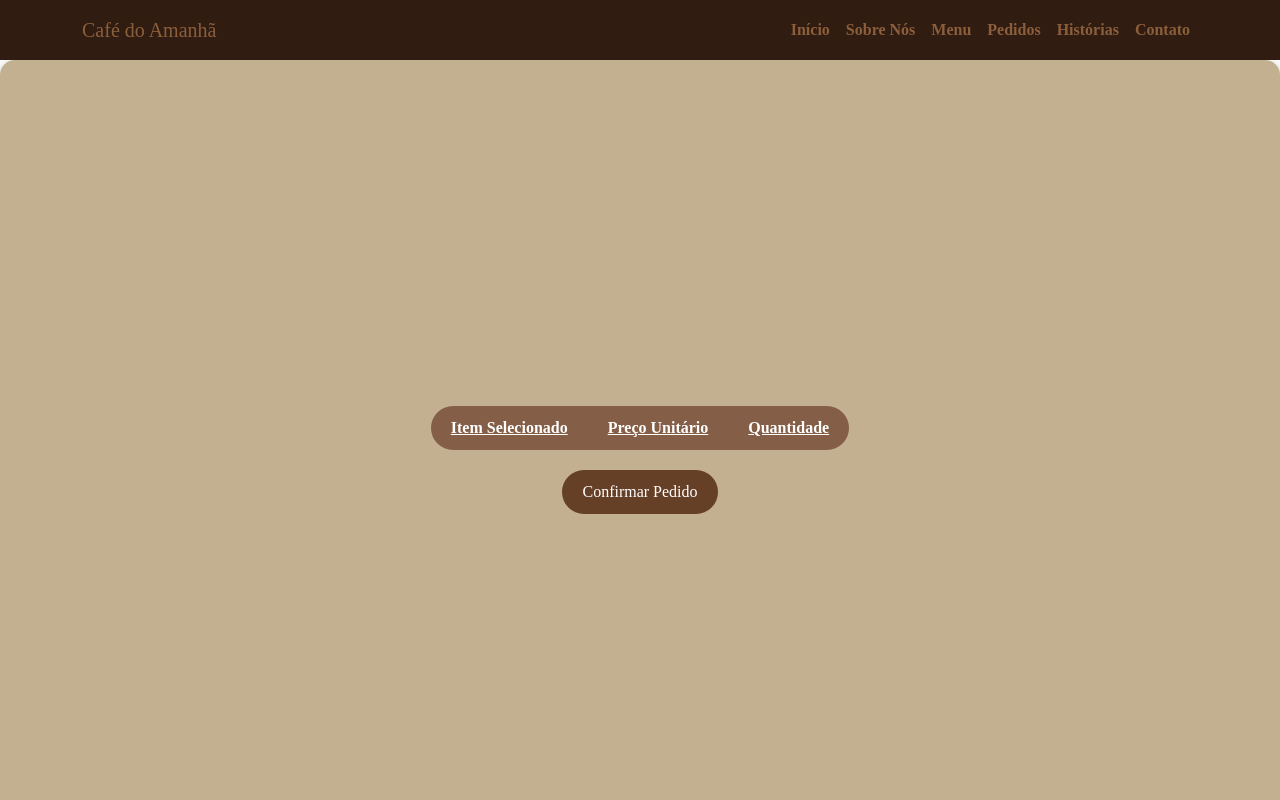
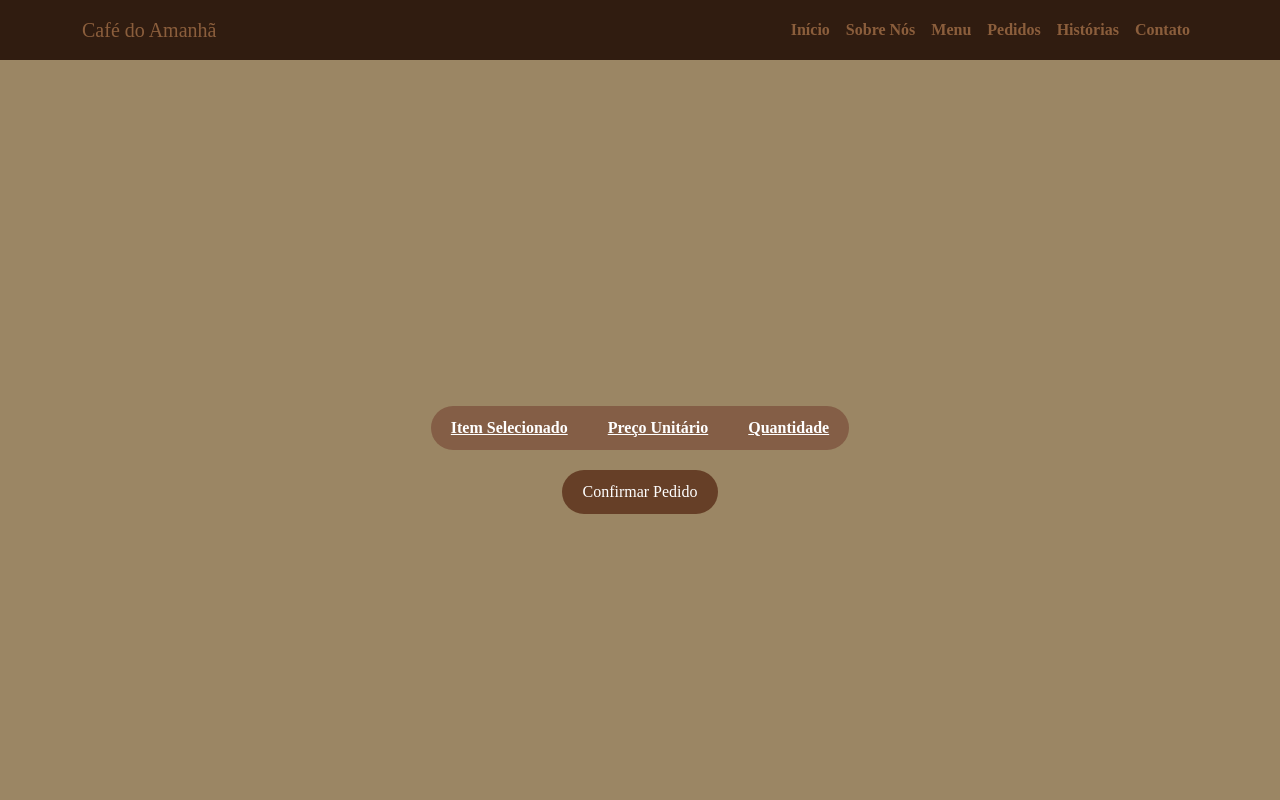
Before and after one commit to priscilaUECEProjects/cafeDoAmanha, a React (Create React App) app: page /pedido in a window 1280 px wide. Shown: the top 800 px of the page. Built offline with nearby package versions, Linux system fonts and the light colour scheme.

Commit message:
finishedVersion/cafeDoAmanha

```diff
--- a/src/components/menu/DetalhesMenu.css
+++ b/src/components/menu/DetalhesMenu.css
@@ -10,7 +10,6 @@
     max-width: 100%;
     height: 100vh;
     margin: 0 auto;
-    border-radius: 15px;
     box-shadow: 0px 4px 12px rgba(0, 0, 0, 0.3);
     color: #ffffff;
 }
--- a/src/components/menu/Menu.css
+++ b/src/components/menu/Menu.css
@@ -89,10 +89,6 @@ ul.menu-list li span {
     color: #ffffff;
 }
 
-.nav-tabs .nav-link.active:hover{
-    color: #d2691e;
-}
-
 .material-symbols-outlined {
     font-size: 20px;
     color: #ffffff;
--- a/src/components/menu/Menu.jsx
+++ b/src/components/menu/Menu.jsx
@@ -36,7 +36,7 @@ export default function Menu({ menuItems, onAdicionar }){
                             case 'especiais':
                                 setImagemAtual(menu3);
                                 break;
-                            case 'BebidasGeladas':
+                            case 'bebidasGeladas':
                                 setImagemAtual(menu4);
                                 break;
                             case 'chás':
--- a/src/components/pedidos/FinalPedido.css
+++ b/src/components/pedidos/FinalPedido.css
@@ -4,7 +4,7 @@
     justify-content: center;
     align-items: center;
     height: 100vh;
-    background-color: #c3b091;
+    background-color: #9b8664;
     padding: 20px;
     box-sizing: border-box;
     color: #ffffff;
--- a/src/components/pedidos/ProdutosPedido.css
+++ b/src/components/pedidos/ProdutosPedido.css
@@ -4,13 +4,12 @@
     flex-direction: column;
     justify-content: center;
     align-items: center;
-    background-color: #c3b091;
+    background-color: #9b8664;
     padding: 20px;
     width: 100%;
     max-width: 100%;
     height: 100vh;
     margin: 0 auto;
-    border-radius: 15px;
     box-shadow: 0px 4px 12px rgba(0, 0, 0, 0.3);
     color: #ffffff;
 }
```
